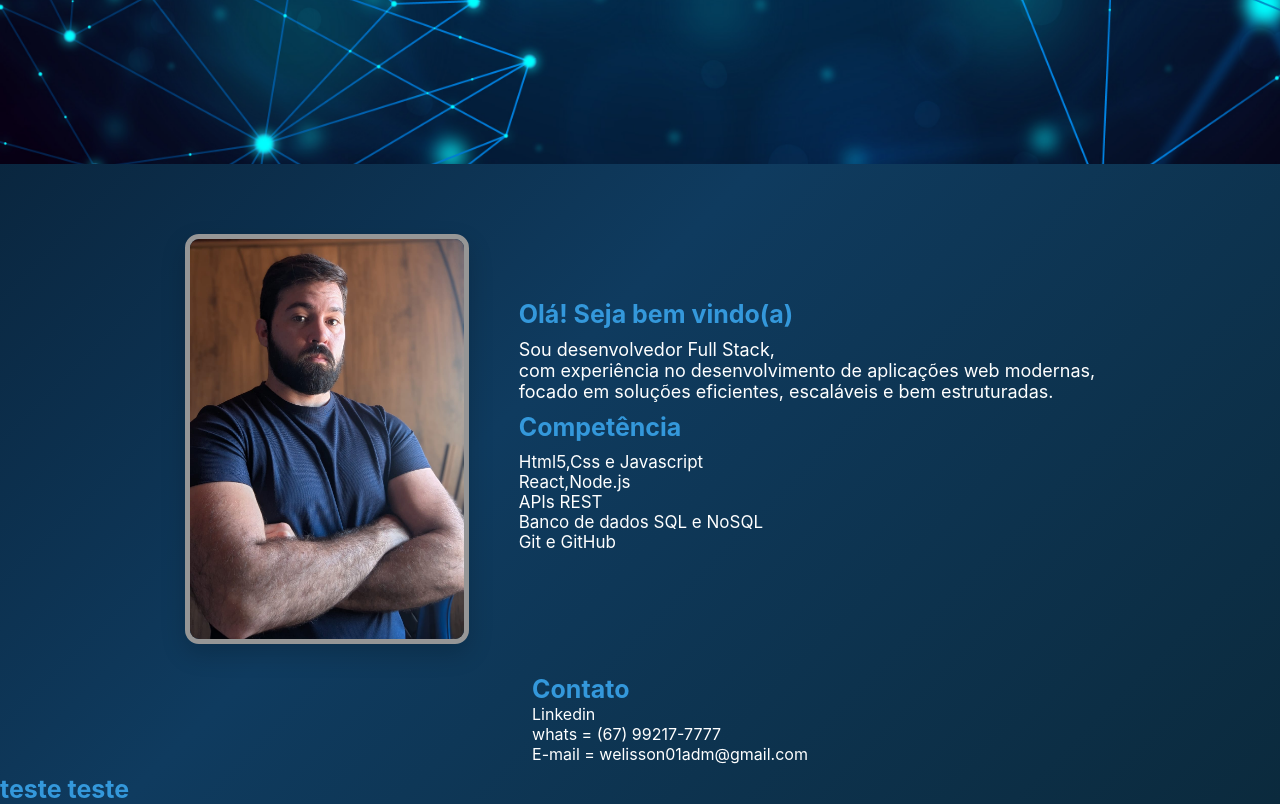
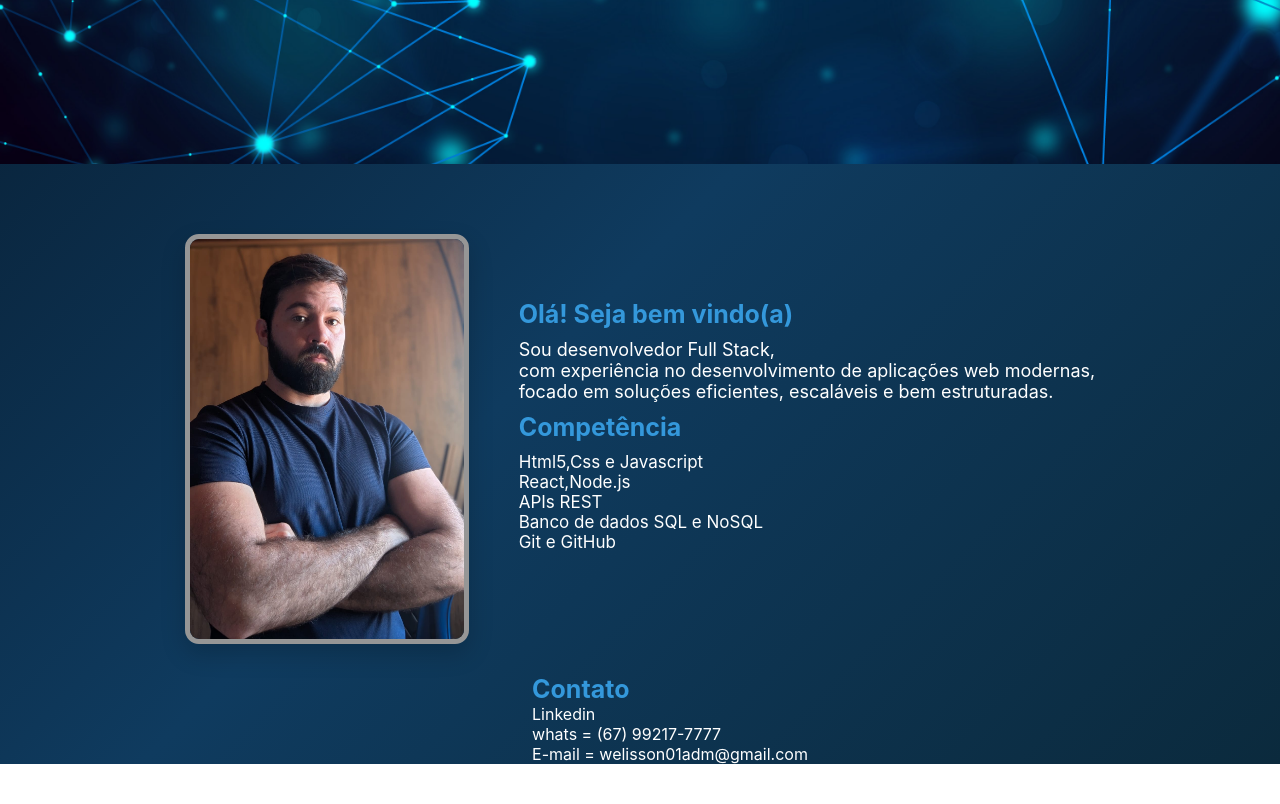
Before and after one commit to Welisson01/portifolio-linkedin, a plain HTML site: page index.html in a window 1280 px wide. Shown: the part 236-1040 px from the top of the page. After the commit the page ends 1000 px from the top, so only its background shows below. Drawn offline with Linux system fonts and the light colour scheme; files whose address does not match are found by name.

Commit message:
teste finalizado

```diff
--- a/index.html
+++ b/index.html
@@ -71,7 +71,7 @@
         </div>
     </div>
 
-    <h2>teste teste</h2>
+
 
     <script src="./index.js"></script>
 </body>
```
